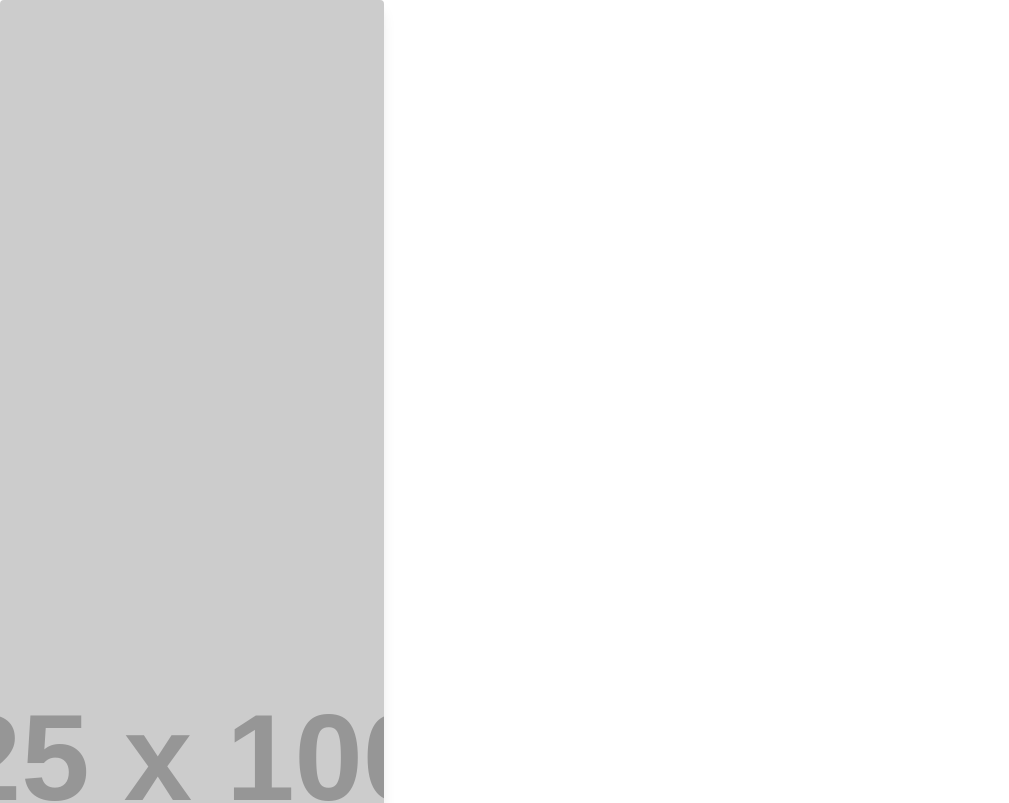
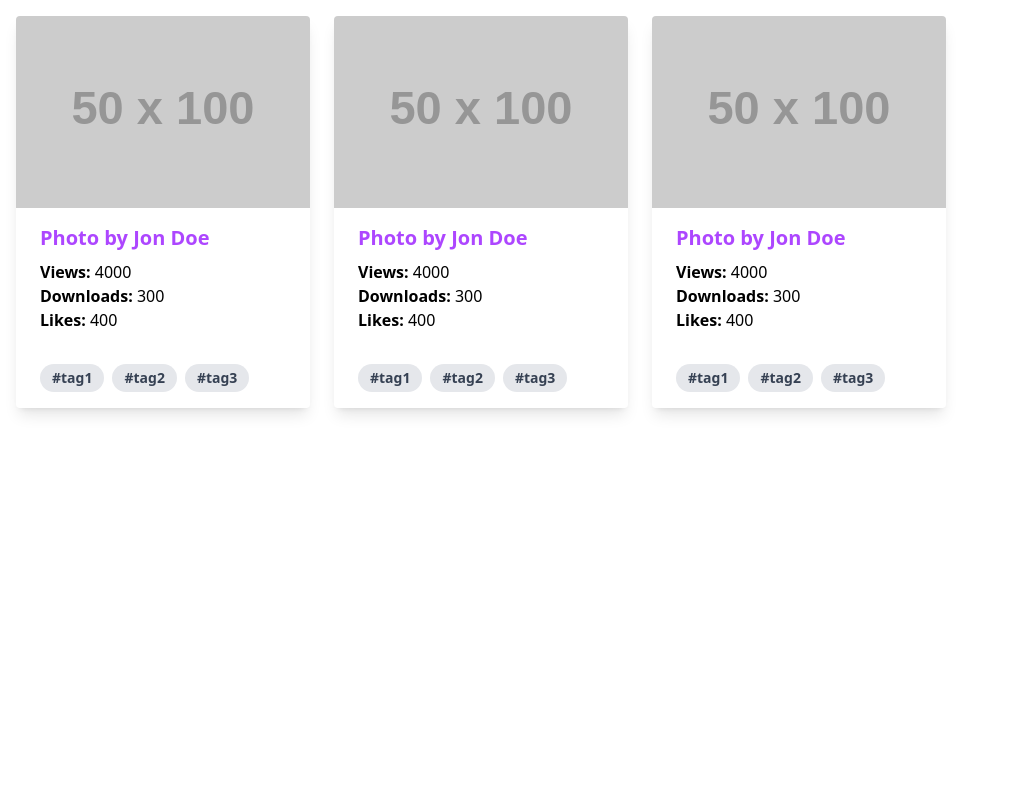
Before and after one commit to YonugJones/image-gallery, a React (Vite) app: page / in a window 1280 px wide. Shown: the top 803 px of the page, without its empty margins (0-1009 px from the left). Built offline with nearby package versions, Linux system fonts and the light colour scheme.

Commit message:
created ImageGallery and implemented into App

```diff
--- a/src/App.tsx
+++ b/src/App.tsx
@@ -1,9 +1,9 @@
-import ImageCard from './components/ImageCard'
+import ImageGallery from './components/ImageGallery'
 
 export default function App() {
   return (
     <>
-      <ImageCard />
+      <ImageGallery />
     </>
   )
 }
--- a/src/components/ImageCard.tsx
+++ b/src/components/ImageCard.tsx
@@ -1,7 +1,10 @@
 export default function ImageCard() {
   return (
     <div className='max-w-sm rounded overflow-hidden shadow-lg'>
-      <img src='https://placehold.co/25x100' className='w-full' />
+      <img
+        src='https://placehold.co/50x100'
+        className='h-48 w-full object-cover'
+      />
       <div className='px-6 py-4'>
         <div className='font-bold text-purple-500 text-xl mb-2'>
           Photo by Jon Doe
--- /dev/null
+++ b/src/components/ImageGallery.tsx
@@ -0,0 +1,13 @@
+import ImageCard from './ImageCard'
+
+export default function ImageGallery() {
+  return (
+    <section className='p-4'>
+      <div className='grid gap-6 sm:grid-cols-2 md:grid-cols-3 lg:grid-cols-4'>
+        <ImageCard />
+        <ImageCard />
+        <ImageCard />
+      </div>
+    </section>
+  )
+}
```
